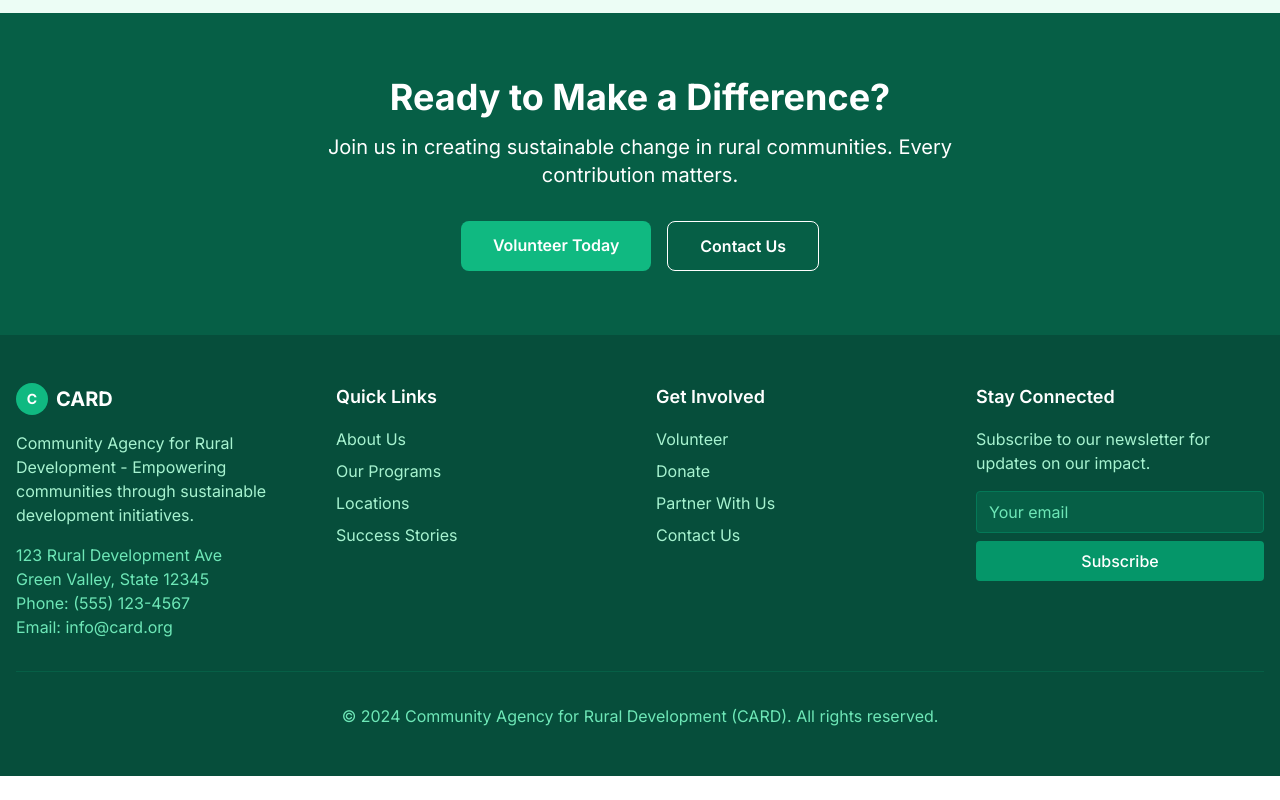
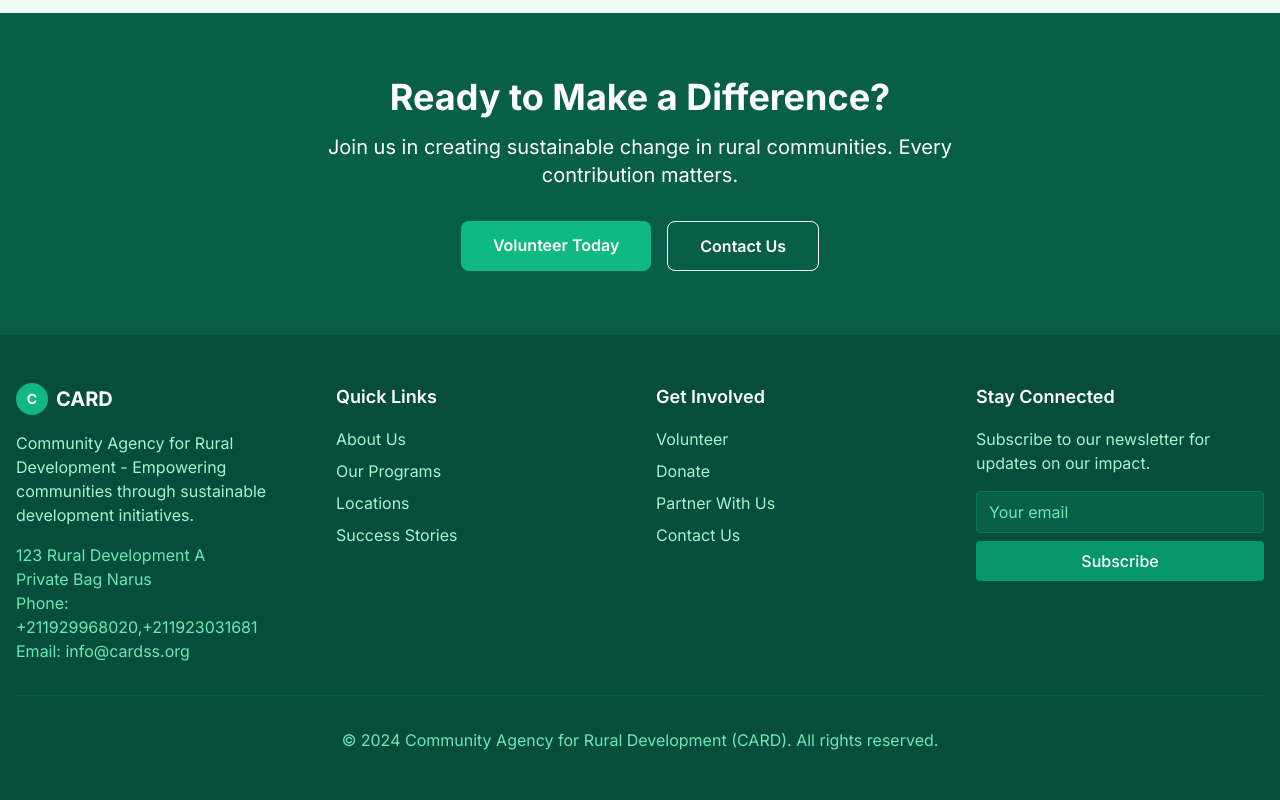
Before and after one commit to taalim-ssd/cardssudan, a React (Vite) app: page / in a window 1280 px wide. Shown: the part 1941-2741 px from the top of the page. Before the commit the page ends 2717 px from the top, so only its background shows below. Built offline with nearby package versions, Linux system fonts and the light colour scheme; no server answers; the database is empty.

Commit message:
Visual edit in Lovable
Edited UI in Lovable

```diff
--- a/src/components/Footer.tsx
+++ b/src/components/Footer.tsx
@@ -1,9 +1,6 @@
-
 import { Link } from "react-router-dom";
-
 const Footer = () => {
-  return (
-    <footer className="bg-emerald-900 text-white">
+  return <footer className="bg-emerald-900 text-white">
       <div className="container mx-auto px-4 py-12">
         <div className="grid grid-cols-1 md:grid-cols-4 gap-8">
           {/* Organization Info */}
@@ -18,10 +15,10 @@ const Footer = () => {
               Community Agency for Rural Development - Empowering communities through sustainable development initiatives.
             </p>
             <div className="text-emerald-300">
-              <p>123 Rural Development Ave</p>
-              <p>Green Valley, State 12345</p>
-              <p>Phone: (555) 123-4567</p>
-              <p>Email: info@card.org</p>
+              <p>123 Rural Development A</p>
+              <p>Private Bag Narus</p>
+              <p>Phone: +211929968020,+211923031681</p>
+              <p>Email: info@cardss.org</p>
             </div>
           </div>
 
@@ -52,11 +49,7 @@ const Footer = () => {
             <h4 className="text-lg font-semibold mb-4">Stay Connected</h4>
             <p className="text-emerald-200 mb-4">Subscribe to our newsletter for updates on our impact.</p>
             <div className="space-y-2">
-              <input
-                type="email"
-                placeholder="Your email"
-                className="w-full px-3 py-2 bg-emerald-800 border border-emerald-700 rounded text-white placeholder-emerald-300 focus:outline-none focus:border-emerald-500"
-              />
+              <input type="email" placeholder="Your email" className="w-full px-3 py-2 bg-emerald-800 border border-emerald-700 rounded text-white placeholder-emerald-300 focus:outline-none focus:border-emerald-500" />
               <button className="w-full bg-emerald-600 hover:bg-emerald-500 px-4 py-2 rounded font-medium transition-colors">
                 Subscribe
               </button>
@@ -68,8 +61,6 @@ const Footer = () => {
           <p>&copy; 2024 Community Agency for Rural Development (CARD). All rights reserved.</p>
         </div>
       </div>
-    </footer>
-  );
+    </footer>;
 };
-
 export default Footer;
```
